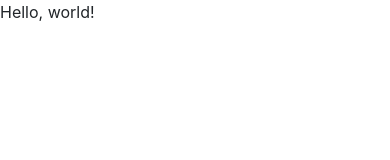
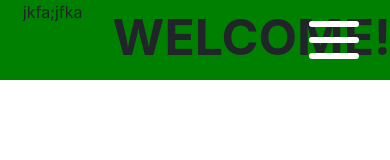
Before and after one commit to saadmarwan16/homepage, a plain HTML site: page index.html in a window 390 px wide. Drawn offline with nearby package versions, Linux system fonts and the light colour scheme.

Commit message:
Added a nav header

```diff
--- a/index.html
+++ b/index.html
@@ -4,6 +4,7 @@
     <head>
         <title>My Webpage</title>
 
+        <meta charset="utf-8">
         <meta name="viewport" content="width=device-width, initial-scale=1.0">
 
         <link href="https://stackpath.bootstrapcdn.com/bootstrap/4.5.0/css/bootstrap.min.css" rel="stylesheet">
@@ -13,6 +14,21 @@
     </head>
 
     <body>
-        Hello, world!
+        <div class="container-fluid">
+            <div class="row">
+                <div class="col-lg-3 col-sm-3 col-3">
+                    jkfa;jfka
+                </div>
+                <div class="col-lg-6 col-sm-6 col-6">
+                    <div id="welcome"></div>
+                </div>
+                <div class="col-lg-3 col-sm-3 col-3">
+                    <div id="main-menu-btn">
+                        <div class="main-menu-btn-btn"></div>
+                    </div>
+                </div>
+            </div>
+        </div>
+        <script src="main.js"></script>
     </body>
 </html>
--- a/main.js
+++ b/main.js
@@ -0,0 +1,42 @@
+const menuBtn = document.querySelector('#main-menu-btn');
+let menuOpen = false;
+
+menuBtn.addEventListener('click', () => {
+    if (!menuOpen)
+    {
+        menuBtn.classList.add('humburger-open');
+    }
+    else
+    {
+        menuBtn.classList.remove('humburger-open');
+    }
+})
+
+// const menuBtn = document.querySelector('.main-menu-btn');
+// const mainNav = document.querySelector('.mainNav');
+// const menuOptions = document.querySelectorAll('.menu-option');
+// const mainMenuWrapperBackground = document.querySelector('.main-menu-wrapper');
+// let menuOpen = false;
+
+// menuBtn.addEventListener('click', () => {
+//     if(!menuOpen)
+//     {
+//         menuBtn.classList.add('open');
+//         mainNav.classList.add('open-mainNav');
+//         menuOptions.forEach(function(item) {
+//             item.classList.add('menu-options');
+//         });
+//         mainMenuWrapperBackground.classList.add('open-overlay');
+//         menuOpen = true;
+//     }
+//     else
+//     {
+//         menuBtn.classList.remove('open');
+//         mainNav.classList.remove('open-mainNav');
+//         menuOptions.forEach(function(item) {
+//             item.classList.remove('menu-options');
+//         });
+//         mainMenuWrapperBackground.classList.remove('open-overlay');
+//         menuOpen = false;
+//     }
+// });
--- a/styles.css
+++ b/styles.css
@@ -0,0 +1,157 @@
+/* * {
+    margin: 0;
+    padding: 0;
+} */
+
+.container-fluid {
+    /* border: 2px solid black; */
+    background-color: green;
+    height: 80px;
+}
+
+.col-3 {
+    /* border: 2px solid black; */
+    text-align: right;
+}
+
+#welcome::before {
+    font-weight: bold;
+    font-size: 50px;
+    /* border: 2px solid black; */
+}
+
+@media (max-width: 576px) {
+    #welcome::before {
+        content: "WELCOME!";
+    }
+}
+
+@media (min-width: 992px) {
+    #welcome {
+        content: "WELCOME TO MY WEBPAGE!"
+    }
+}
+
+#main-menu-btn {
+    position: absolute;
+    top: 5px;
+    right: 16px;
+    justify-content: center;
+    align-items: center;
+    height: 70px;
+    width: 80px;
+    cursor: pointer;
+    transition: all .5s ease-in-out;
+}
+
+.main-menu-btn-btn {
+    position: absolute;
+    top: 32px;
+    left: 15px;
+    width: 50px;
+    height: 6px;
+    background: #fff;
+    border-radius: 5px;
+    transition: all .5s ease-in-out;
+}
+
+.main-menu-btn-btn::before,
+.main-menu-btn-btn::after {
+    content: '';
+    position: absolute;
+    width: 50px;
+    height: 6px;
+    left: 0px;
+    background: #fff;
+    border-radius: 5px;
+    transition: all .5s ease-in-out;
+}
+
+.main-menu-btn-btn::before {
+    transform: translateY(-16px);
+}
+
+.main-menu-btn-btn::after{
+    transform: translateY(16px);
+}
+
+#main-menu-btn.humburger-open .main-menu-btn-btn {
+    transform: translateX(-50px);
+    background: transparent;
+    box-shadow: none;
+}
+
+#main-menu-btn.humburger-open .main-menu-btn-btn::before {
+    transform: rotate(45deg) translate(35px, -35px);
+}
+
+#main-menu-btn.humburger-open .main-menu-btn-btn::after {
+    transform: rotate(-45deg) translate(35px, 35px);
+}
+
+
+
+
+
+
+
+
+
+
+
+
+
+
+/* .main-menu-btn-btn::before {
+    transform: translateY(-16px);
+}
+
+.main-menu-btn-btn::after {
+    transform: translateY(16px);
+}
+
+.main-menu-btn.open .main-menu-btn-btn {
+    transform: translateX(-50px);
+    background: transparent;
+    box-shadow: none;
+}
+
+.main-menu-btn.open .main-menu-btn-btn::before {
+    transform: rotate(45deg) translate(35px, -35px);
+}
+
+.main-menu-btn.open .main-menu-btn-btn::after {
+    transform: rotate(-45deg) translate(35px, 35px);
+} */
+
+/* .main-menu-btn-btn::before,
+.main-menu-btn-btn::after {
+    content: '';
+    position: absolute;
+    width: 50px;
+    height: 6px;
+    background: #fff;
+    border-radius: 5px;
+    transition: all .5s ease-in-out;
+} */
+
+/* .main-menu-btn {
+    position: absolute;
+    display: flex;
+    top: 5px;
+    right: 16px;
+    justify-content: center;
+    align-items: center;
+    height: 80px;
+    width: 80px;
+    cursor: pointer;
+    transition: all .5s ease-in-out;
+}
+
+.main-menu-btn-btn {
+    width: 50px;
+    height: 6px;
+    background: #fff;
+    border-radius: 5px;
+    transition: all .5s ease-in-out;
+} */
```
